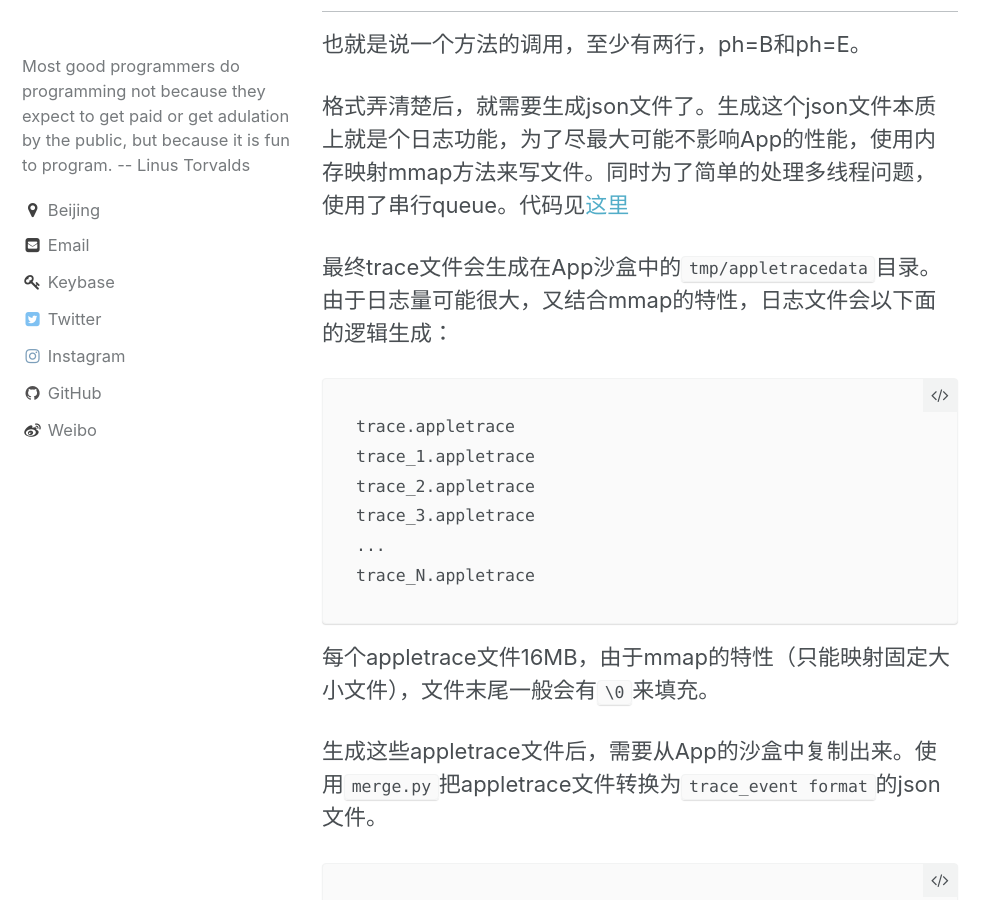
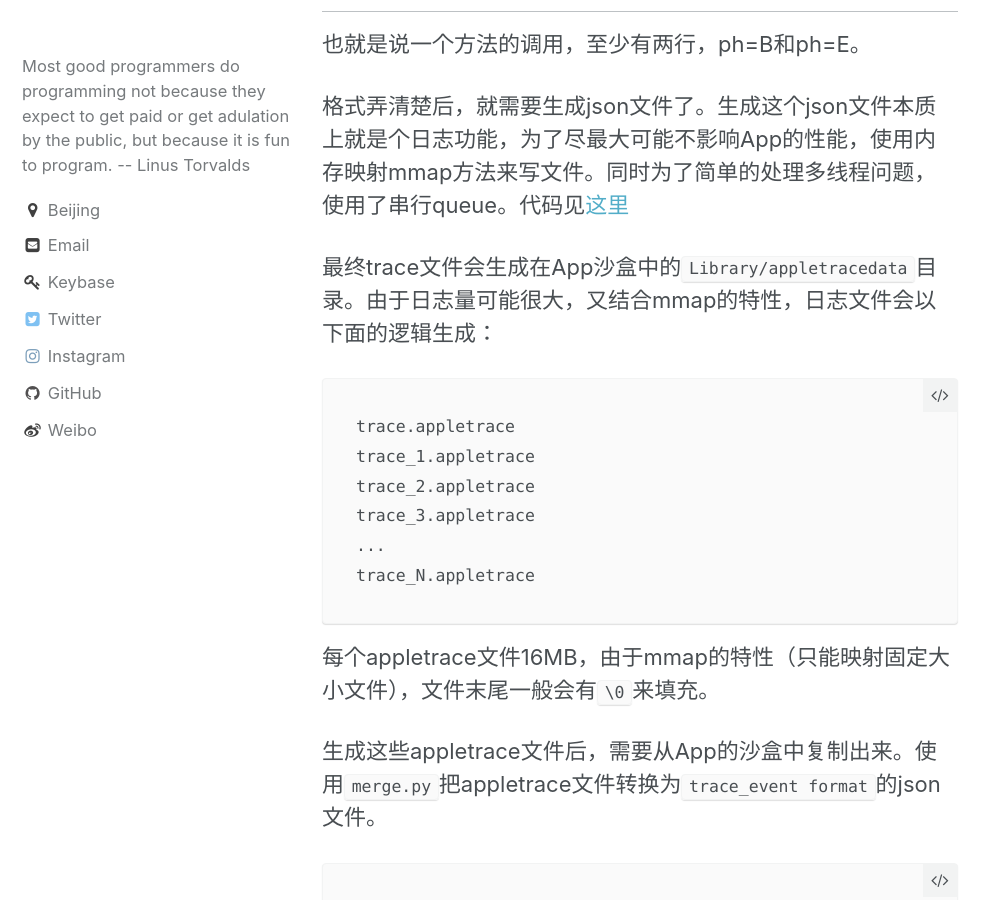
Before and after one commit to zhangkn/everettjf.github.io, a Jekyll site: the page built from _posts/2017-09-21-appletrace.md, in a window 1280 px wide and 900 px high, scrolled down 3406 px. Shown: the whole window, without its empty margins (0-999 px from the left). Built offline with Jekyll 4.4.1, drawn with Linux system fonts in a browser that asks for light colours; comment, search, counter and statistics services are not loaded; some of the changed text lies outside the part shown.

Commit message:
Update 2017-09-21-appletrace.md

````diff
--- a/_posts/2017-09-21-appletrace.md
+++ b/_posts/2017-09-21-appletrace.md
@@ -96,7 +96,7 @@ HookZz是jmpnews开发的微型hook框架，使用起来十分灵活。详见 [h
 
 格式弄清楚后，就需要生成json文件了。生成这个json文件本质上就是个日志功能，为了尽最大可能不影响App的性能，使用内存映射mmap方法来写文件。同时为了简单的处理多线程问题，使用了串行queue。代码见[这里](https://github.com/everettjf/AppleTrace/blob/master/appletrace/appletrace/src/appletrace.mm)
 
-最终trace文件会生成在App沙盒中的`tmp/appletracedata`目录。由于日志量可能很大，又结合mmap的特性，日志文件会以下面的逻辑生成：
+最终trace文件会生成在App沙盒中的`Library/appletracedata`目录。由于日志量可能很大，又结合mmap的特性，日志文件会以下面的逻辑生成：
 
 ```
 trace.appletrace
@@ -172,7 +172,7 @@ python catapult/tracing/bin/trace2html appletracedata/trace.json --output=applet
 
 ## 处理数据，生成html
 
-从App的沙盒中复制出 `tmp/appletracedata` 目录。（例如：Xcode可以直接Dump出整个沙盒）
+从App的沙盒中复制出 `Library/appletracedata` 目录。（例如：Xcode可以直接Dump出整个沙盒）
 
 ![appletracedata](/media/appletracedata.png)
 
````
